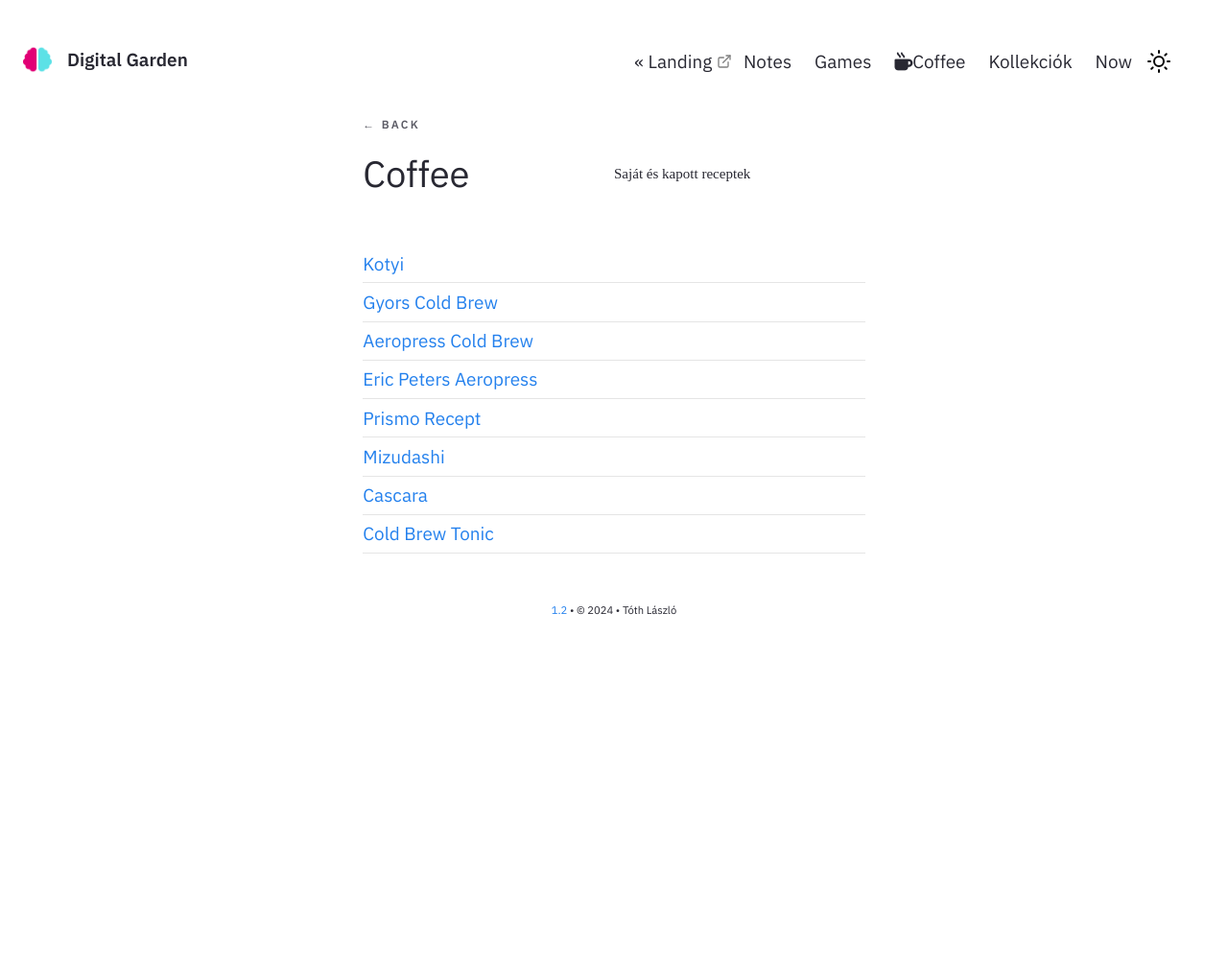
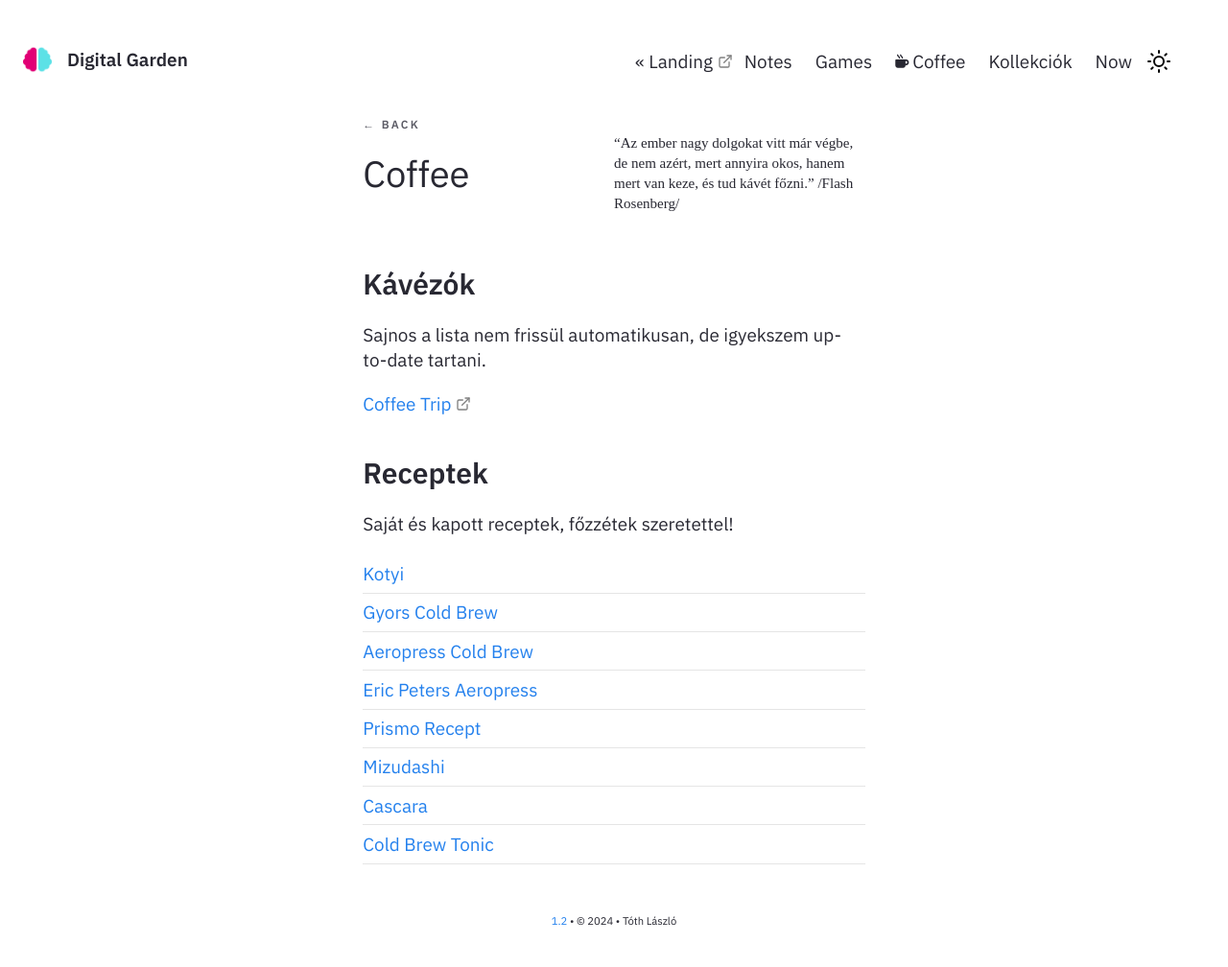
Before and after one commit to tothlp/garden, a Jekyll site: the page built from _notes/lists/coffee.md, in a window 1280 px wide. Shown: the whole page at 96% size. Built offline with Jekyll 4.4.1, drawn with Linux system fonts in a browser that asks for light colours; nearby versions of some CDN libraries; before the commit the page ends 900 px from its top, so only the background shows below that.

Commit message:
feat: added cafés

```diff
--- a/_includes/Nav.html
+++ b/_includes/Nav.html
@@ -43,7 +43,7 @@
           Games
         </a>
         <a href="{{'/coffee' | relative_url}}" class="navbar-item">
-          <i class="fa-solid fa-mug-hot"></i> Coffee
+          <i class="icon-left fa-solid fa-mug-hot fa-xs"></i> Coffee
         </a>
         <a href="{{'/lists' | relative_url}}" class="navbar-item">
           Kollekciók
--- a/_notes/lists/coffee.md
+++ b/_notes/lists/coffee.md
@@ -1,9 +1,19 @@
 ---
 title: Coffee
 format: list
-description: Saját és kapott receptek
+description: “Az ember nagy dolgokat vitt már végbe, de nem azért, mert annyira okos, hanem mert van keze, és tud kávét főzni.” /Flash Rosenberg/
 permalink: /coffee
 ---
+
+## Kávézók
+
+Sajnos a lista nem frissül automatikusan, de igyekszem up-to-date tartani.
+
+[Coffee Trip]({{ site.data.cafe.url }})
+
+## Receptek
+
+Saját és kapott receptek, főzzétek szeretettel!
 
 * [[Kotyi]]
 * [[Gyors Cold Brew]]
--- a/assets/css/custom.css
+++ b/assets/css/custom.css
@@ -59,3 +59,7 @@
 .item-icon {
     margin: 0; /* adjust as needed */
 }
+
+.icon-left {
+    margin-right: 4px;
+}
```
Also changed, not shown: _data/cafe.yml (added, +1 -0 lines).
